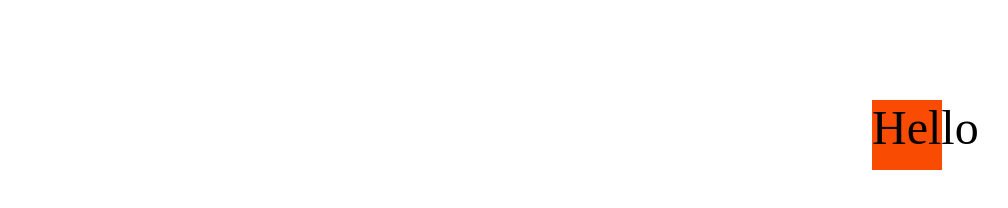
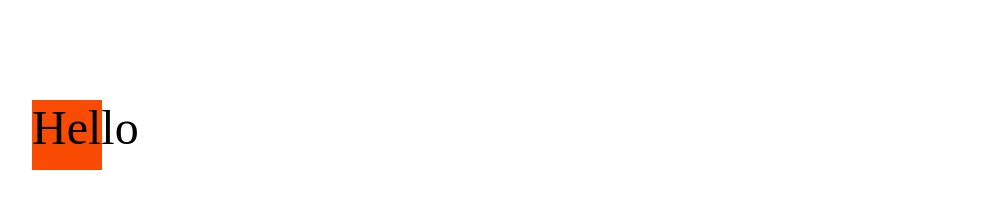
Before and after one commit to kcy3715/kcy3715.github.io, a plain HTML site: page projects/bouncing-box/index.html in a window 1280 px wide. Shown: the whole page, without its empty margins (128-1136 px from the left). Drawn offline with Linux system fonts and the light colour scheme.

Commit message:
add bouncing box

```diff
--- a/projects/bouncing-box/index.html
+++ b/projects/bouncing-box/index.html
@@ -62,7 +62,7 @@
 			var positionX = 0;
             var points = 0
             var speed = 10
-            var boardWidth = 1600
+            var boardWidth = 400
             var colorStr = "rgb(250, 75, 2)"
 
 			/*
```
